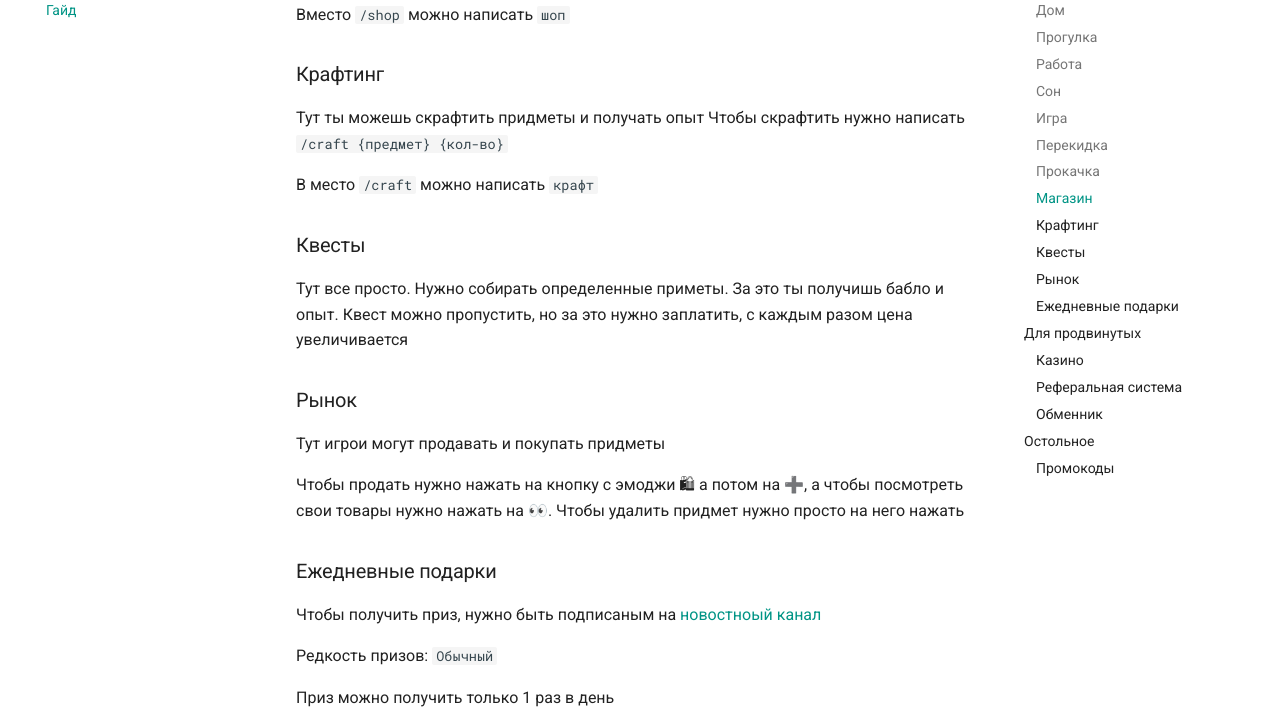
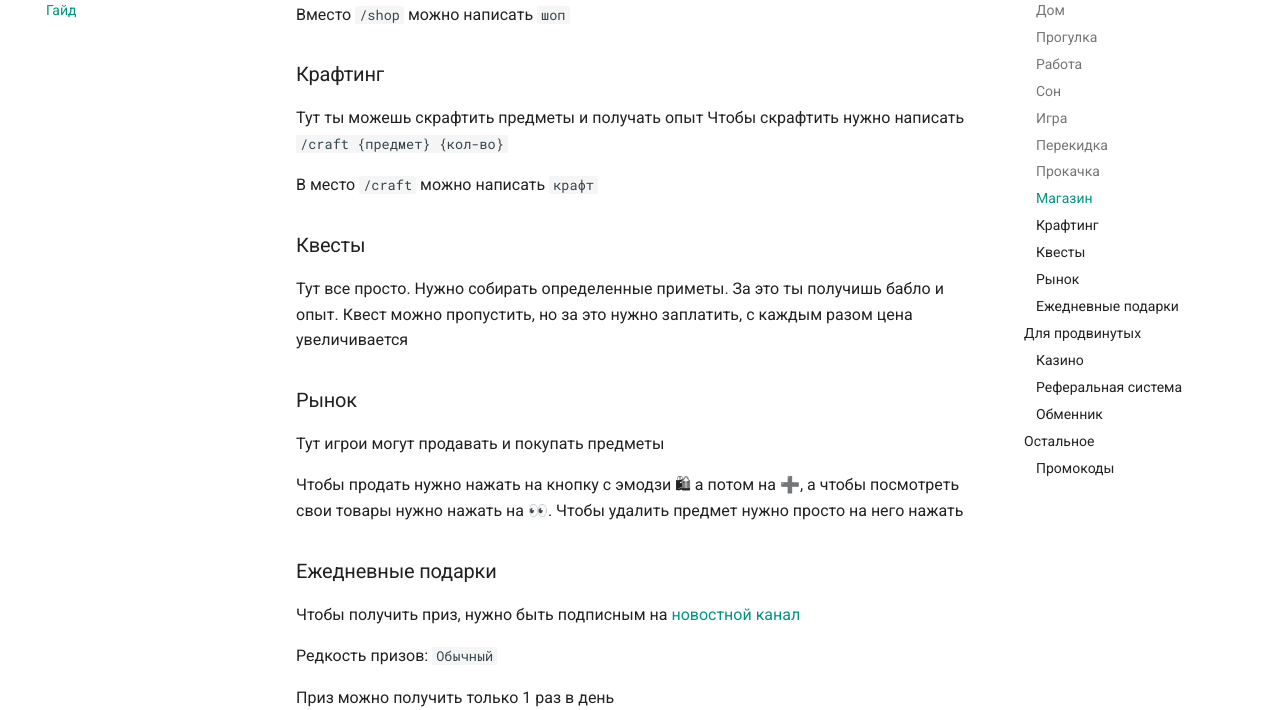
Before and after one commit to HamletSargsyan/livebot, an MkDocs documentation site: the page built from docs/guide.md, in a window 1280 px wide and 1400 px high, scrolled down 1662 px. Shown: the part 152-862 px from the top of the window. Built offline with MkDocs 1.6.1 and Material for MkDocs 9.7.7, drawn with Linux system fonts in a browser that asks for light colours; comment, search, counter and statistics services are not loaded; some of the changed text lies outside the part shown.

Commit message:
правки

```diff
--- a/docs/guide.md
+++ b/docs/guide.md
@@ -73,7 +73,7 @@
 
 ### Крафтинг
 
-Тут ты можешь скрафтить придметы и получать опыт
+Тут ты можешь скрафтить предметы и получать опыт
 Чтобы скрафтить нужно написать `/craft {предмет} {кол-во}`
 
 В место `/craft` можно написать `крафт`
@@ -85,13 +85,13 @@
 
 ### Рынок
 
-Тут игрои могут продавать и покупать придметы
+Тут игрои могут продавать и покупать предметы
 
-Чтобы продать нужно нажать на кнопку с эмоджи 🛍 а потом на ➕, а чтобы посмотреть свои товары нужно нажать на 👀. Чтобы удалить придмет нужно просто на него нажать
+Чтобы продать нужно нажать на кнопку с эмодзи 🛍 а потом на ➕, а чтобы посмотреть свои товары нужно нажать на 👀. Чтобы удалить предмет нужно просто на него нажать
 
 ### Ежедневные подарки
 
-Чтобы получить приз, нужно быть подписаным на [новостноый канал](https://t.me/LiveBotOfficial)
+Чтобы получить приз, нужно быть подписным на [новостной канал](https://t.me/LiveBotOfficial)
 
 Редкость призов: `Обычный`
 
@@ -125,7 +125,7 @@
 Чтобы обменять, нужно написать `/exchanger {кол-во}`
 
 
-## Остольное
+## Остальное
 
 ### Промокоды
 
```
Also changed, not shown: other parts of docs/guide.md (+5 -5 lines), CHANGELOG.md (+6 -0 lines), docs/faq.md (+2 -2 lines), 1 other file.
